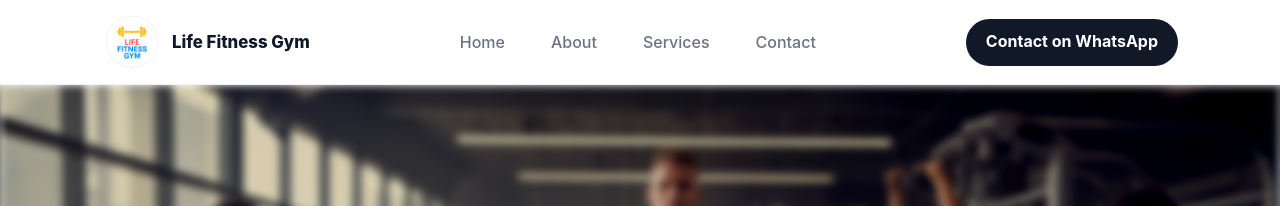
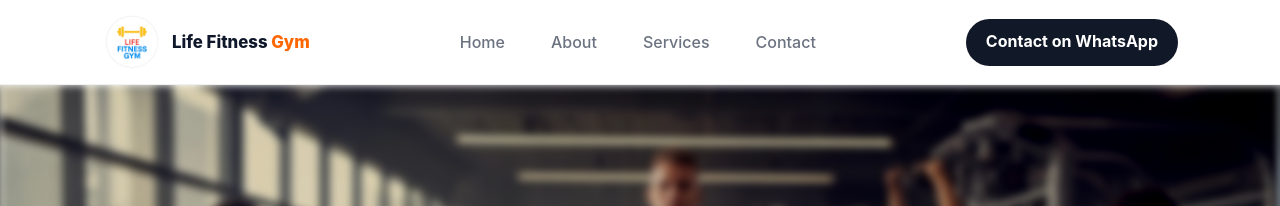
Before and after one commit to KamalPreetPPN/life-fitness-gym, a React (Vite) app: page / in a window 1280 px wide. Shown: the top 206 px of the page. Built offline with nearby package versions, Linux system fonts and the light colour scheme.

Commit message:
minnor changes

```diff
--- a/index.html
+++ b/index.html
@@ -3,9 +3,48 @@
   <head>
     <meta charset="utf-8" />
     <meta name="viewport" content="width=device-width, initial-scale=1.0" />
-    <title>Fitness Life Gym | Best Gym in Samana</title>
-    <meta name="description" content="Fitness Life Gym in Samana by trainer Sahil Sharma. Cardio, weight gain, weight loss & strength training. Near Fireman Office, Tehsil Road, Samana, District Patiala." />
-    <meta name="keywords" content="Best gym in Samana, gym near me, Fitness Life Gym, weight training Samana, cardio Samana, personal trainer Samana" />
+    <title>Life Fitness Gym | Best Gym in Samana</title>
+    <meta name="description" content="Life Fitness Gym in Samana by trainer Sahil Sharma. Cardio, weight gain, weight loss & strength training. Near Fireman Office, Tehsil Road, Samana, District Patiala." />
+    <meta name="keywords" content="Best gym in Samana, gym near me, Life Fitness Gym, weight training Samana, cardio Samana, personal trainer Samana" />
+
+    <meta property="og:title" content="Life Fitness Gym | Best Gym in Samana" />
+<meta property="og:description" content="Join Life Fitness Gym in Samana by trainer Sahil Sharma. Cardio, weight training, strength & personal coaching. Near Shara Club, Samana." />
+<meta property="og:image" content="https://lifefitnessgym.com/images/gym-preview.jpg" />
+<meta property="og:url" content="https://lifefitnessgym.com" />
+<meta property="og:type" content="website" />
+
+<meta name="twitter:card" content="summary_large_image" />
+<meta name="twitter:title" content="Fitness Life Gym | Best Gym in Samana" />
+<meta name="twitter:description" content="Sahil Sharma’s Fitness Life Gym near Shara Club, Samana. Cardio, weight loss, weight gain, personal training." />
+<meta name="twitter:image" content="https://lifefitnessgym.com/images/gym-preview.jpg" />
+
+<script type="application/ld+json">
+  {
+    "@context": "https://schema.org",
+    "@type": "HealthClub",
+    "name": "Life Fitness Gym",
+    "image": "https://lifefitnessgym.com/images/gym-preview.jpg",
+    "telephone": "+91-XXXXXXXXXX",
+    "address": {
+      "@type": "PostalAddress",
+      "streetAddress": "Near Shara Club, Tehsil Road",
+      "addressLocality": "Samana",
+      "addressRegion": "Punjab",
+      "postalCode": "147101",
+      "addressCountry": "IN"
+    },
+    "geo": {
+      "@type": "GeoCoordinates",
+      "latitude": "30.1521",
+      "longitude": "76.1920"
+    },
+    "url": "https://lifefitnessgym.com",
+    "priceRange": "$$",
+    "openingHours": "Mo-Su 06:00-22:00"
+  }
+  </script>
+
+
     <link rel="icon" href="/images/icon.png" />
   </head>
   <body>
--- a/src/components/Gallery.module.css
+++ b/src/components/Gallery.module.css
@@ -88,3 +88,10 @@
 .nextBtn:hover {
   color: #ff4444;
 }
+
+
+@media (max-width: 768px) {
+  .wrapper h2{
+    font-size: 1.5rem;
+  }
+}
--- a/src/components/Navbar.jsx
+++ b/src/components/Navbar.jsx
@@ -38,7 +38,9 @@ export default function Navbar({ whatsappLink }) {
             width="200"
             heigh="200"
           />
-          <span className={styles.name}>Life Fitness Gym</span>
+          <span className={styles.name}>
+            Life Fitness <span id="name">Gym</span>
+          </span>
         </div>
         <nav className={styles.nav}>
           <Link
--- a/src/components/Navbar.module.css
+++ b/src/components/Navbar.module.css
@@ -28,6 +28,10 @@
 }
 .name {
   font-size: 1.05rem;
+}
+
+.name span{
+  color: #ff6600;
 }
 .nav {
   display: flex;
```
